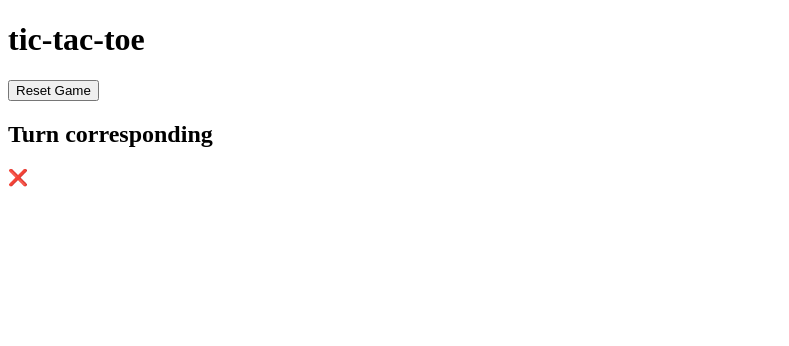
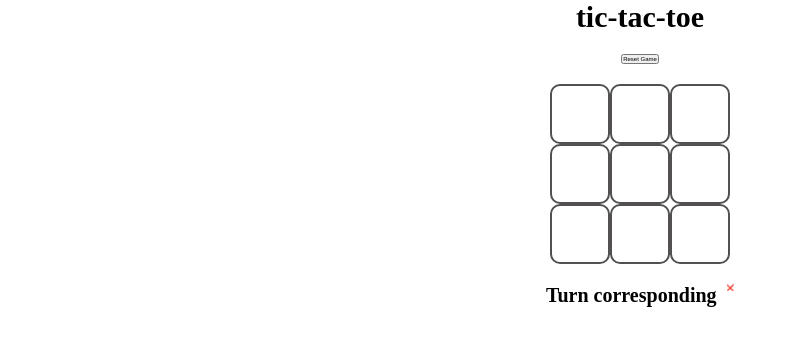
Before and after one commit to Davidalbort/app-tic-tac-toe, a React (Vite) app: page / in a window 1280 px wide. Shown: the top 346 px of the page, without its empty margins (0-789 px from the left). Built offline with nearby package versions, Linux system fonts and the light colour scheme.

Commit message:
Styles: Add styles in css fo app

```diff
--- a/src/main.tsx
+++ b/src/main.tsx
@@ -1,6 +1,7 @@
 import React from "react"
 import ReactDom from "react-dom/client"
-import { App } from "./app"
+import { App } from "./App"
+import "./style.css"
 
 ReactDom.createRoot(document.getElementById("app") as HTMLElement).render(
 	<React.StrictMode>
--- a/src/style.css
+++ b/src/style.css
@@ -1,97 +1,51 @@
-:root {
-  font-family: Inter, system-ui, Avenir, Helvetica, Arial, sans-serif;
-  line-height: 1.5;
-  font-weight: 400;
-
-  color-scheme: light dark;
-  color: rgba(255, 255, 255, 0.87);
-  background-color: #242424;
-
-  font-synthesis: none;
-  text-rendering: optimizeLegibility;
-  -webkit-font-smoothing: antialiased;
-  -moz-osx-font-smoothing: grayscale;
-  -webkit-text-size-adjust: 100%;
+*{
+  margin: 0;
+  padding: 0;
+  box-sizing: border-box;
+  font-size: 62.5%;
 }
 
-a {
-  font-weight: 500;
-  color: #646cff;
-  text-decoration: inherit;
-}
-a:hover {
-  color: #535bf2;
+main{
+  display: flex;
+  flex-flow: column wrap;
+  justify-content: center;
+  align-items: center;
+  gap: 2rem;
 }
 
-body {
-  margin: 0;
-  display: flex;
-  place-items: center;
-  min-width: 320px;
-  min-height: 100vh;
+h1{
+  font-size: 3rem;
 }
 
-h1 {
-  font-size: 3.2em;
-  line-height: 1.1;
+h2{
+  font-size: 2rem;
 }
 
-#app {
-  max-width: 1280px;
-  margin: 0 auto;
-  padding: 2rem;
-  text-align: center;
+.board{
+  width: 18rem;
+  display: grid;
+  grid-template-columns: repeat(auto-fit,minmax(6rem,1fr));
 }
 
-.logo {
-  height: 6em;
-  padding: 1.5em;
-  will-change: filter;
-  transition: filter 300ms;
-}
-.logo:hover {
-  filter: drop-shadow(0 0 2em #646cffaa);
-}
-.logo.vanilla:hover {
-  filter: drop-shadow(0 0 2em #3178c6aa);
+.square {
+  width: 6rem;
+  height: 6rem;
+  color: black;
+  border: 2px solid #525050;
+  border-radius: 1rem;
+  display: flex;
+  justify-content: center;
+  align-items: center;
+  font-size: 2rem;
+
+
 }
 
-.card {
-  padding: 2em;
+.square.isSelect {
+  background-color: blue;
 }
 
-.read-the-docs {
-  color: #888;
+.turn {
+  display: flex;
+  gap: 0 1rem;
 }
-
-button {
-  border-radius: 8px;
-  border: 1px solid transparent;
-  padding: 0.6em 1.2em;
-  font-size: 1em;
-  font-weight: 500;
-  font-family: inherit;
-  background-color: #1a1a1a;
-  cursor: pointer;
-  transition: border-color 0.25s;
-}
-button:hover {
-  border-color: #646cff;
-}
-button:focus,
-button:focus-visible {
-  outline: 4px auto -webkit-focus-ring-color;
-}
-
-@media (prefers-color-scheme: light) {
-  :root {
-    color: #213547;
-    background-color: #ffffff;
-  }
-  a:hover {
-    color: #747bff;
-  }
-  button {
-    background-color: #f9f9f9;
-  }
-}
```
